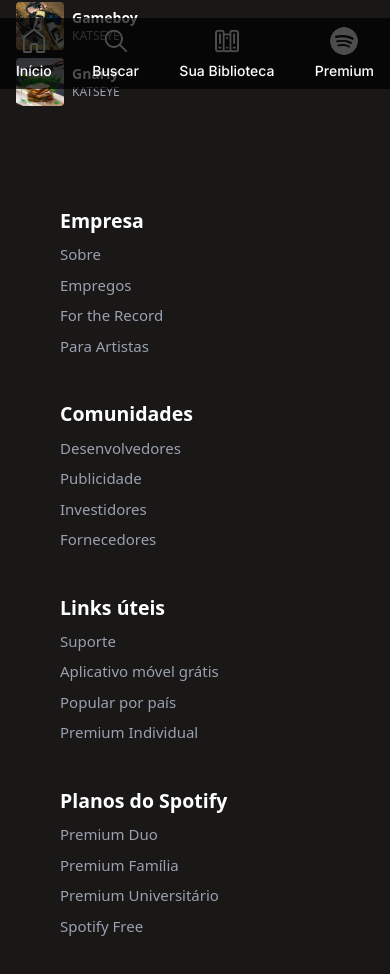
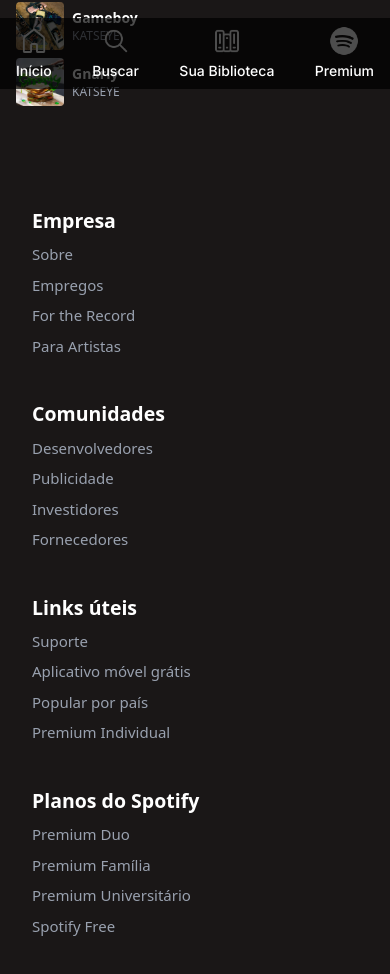
Before and after one commit to EricAlandev/spotify, a React (Vite) app: page /spotify/musica/1 in a window 390 px wide. Shown: the part 755-1729 px from the top of the page. Built offline with nearby package versions, Linux system fonts and the light colour scheme.

Commit message:
tprimeira versão

```diff
--- a/src/componentes/Homepage/RightSide.jsx
+++ b/src/componentes/Homepage/RightSide.jsx
@@ -6,11 +6,13 @@
 const RightSide = () =>{
 
     return(
-        <main className='bg-[#121212] min-w-[445px]'>
+        <main className='bg-[#121212] min-w-[445px] '>
             <PopUp/>
             <MusicaAlta/>
             <ArtistasPopulares/>
-            <Contato/>
+            <div className='ml-7'>
+                <Contato/>
+            </div>
         </main>
     )
 }
--- a/src/componentes/compo-main/Contato.jsx
+++ b/src/componentes/compo-main/Contato.jsx
@@ -3,7 +3,7 @@
 const Contato = () => {
 
     return(
-        <main className="pt-[10px] pb-[90px] ml-7 ">
+        <main className="pt-[10px] pb-[90px] ">
             <EsqueletoBaixo
             ti1="Empresa"
             descri1="Sobre"
--- a/src/componentes/pageMusic/EsqueletoMusic.jsx
+++ b/src/componentes/pageMusic/EsqueletoMusic.jsx
@@ -64,7 +64,7 @@
     <div className='flex'>
       <LeftSide/>
 <main>
-<section className=' min-w-[425px] md:min-w-[1500px] md:mx-auto'>
+<section className=' min-w-[445px] md:min-w-[1500px] md:mx-auto'>
         <div>
           <section
             className="pt-[80px] pb-4"
```
